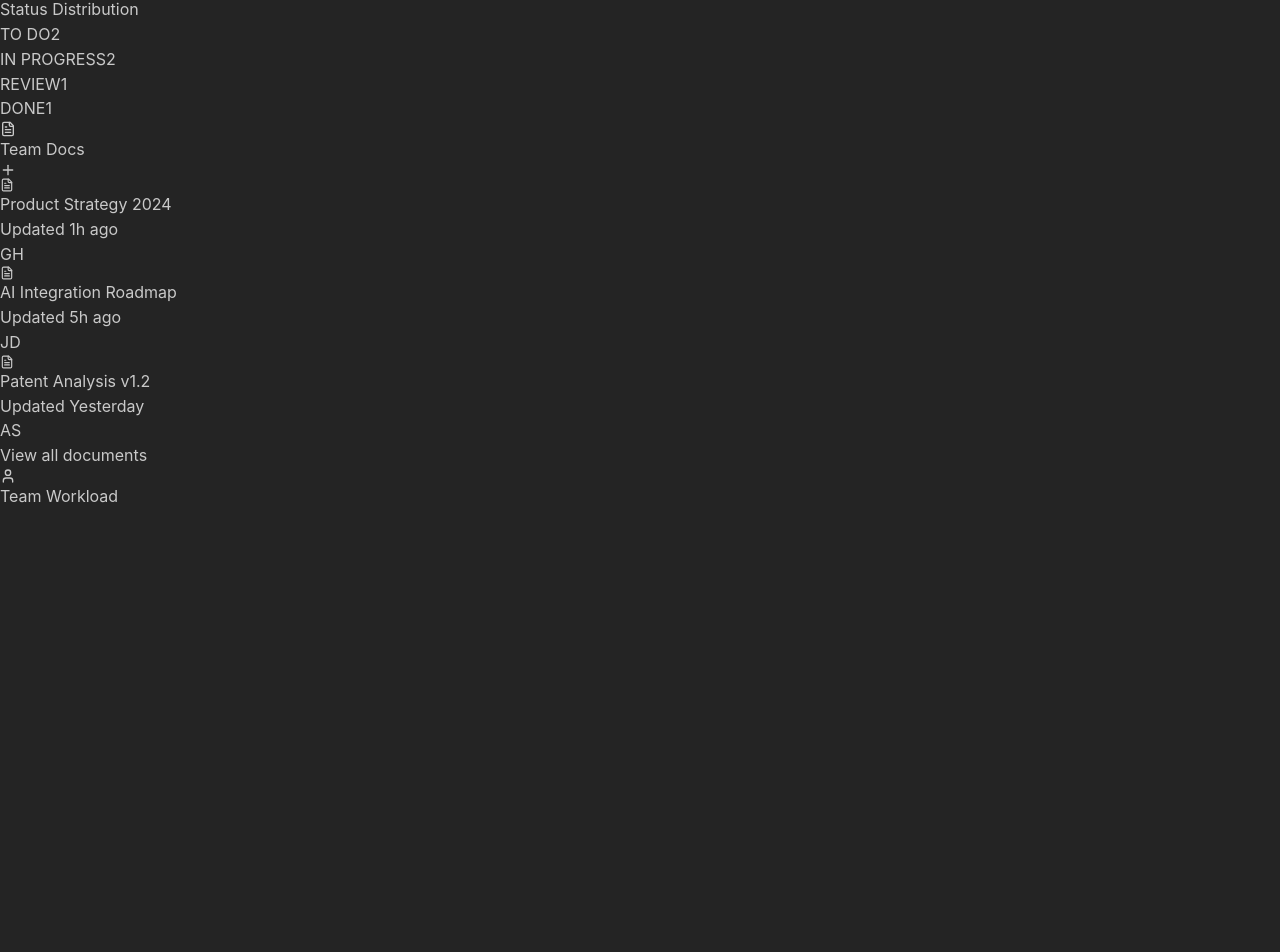
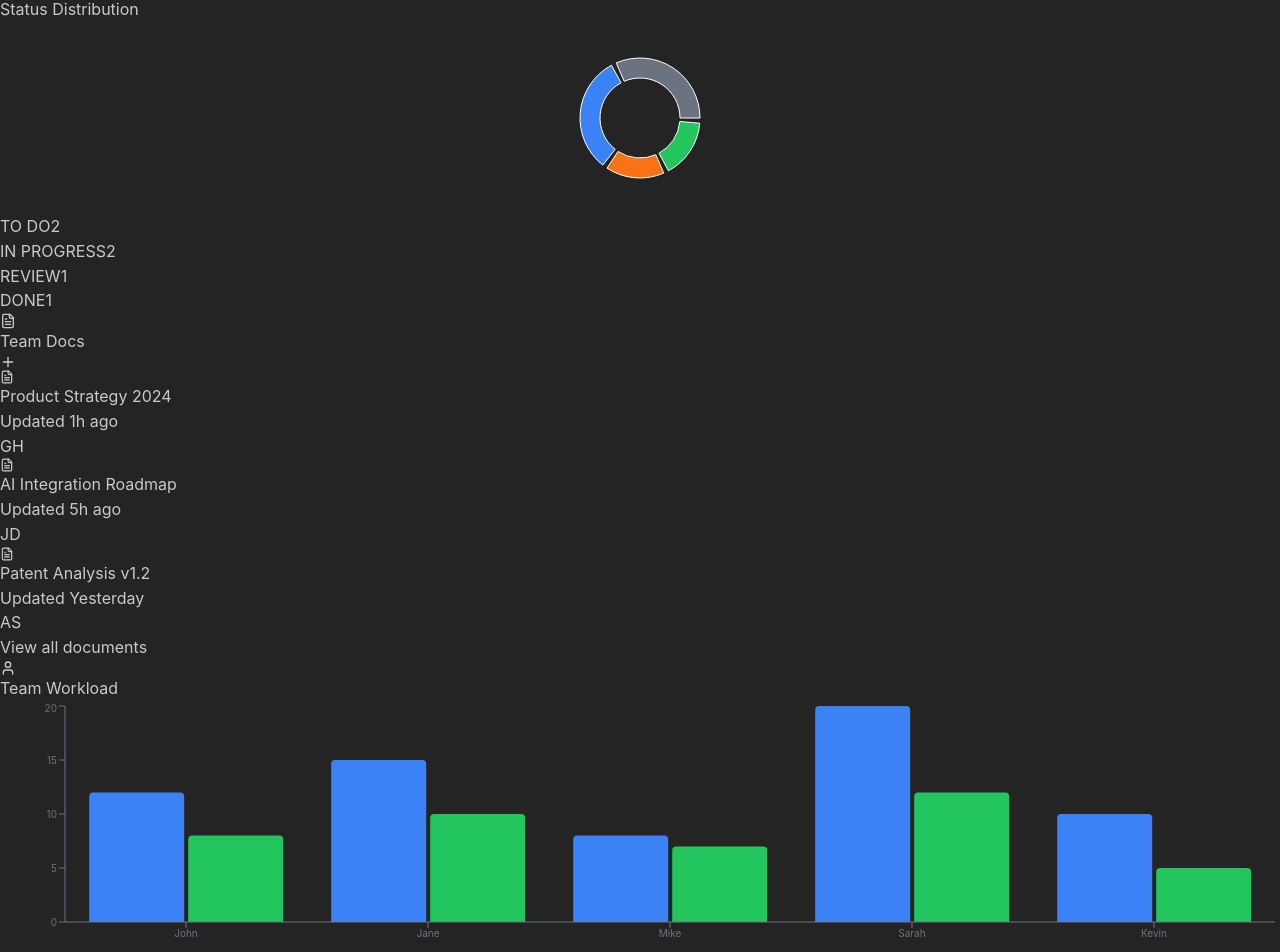
Before and after one commit to hurxxxx/open-work-hub, a React (Vite) app in the folder apps/web/: page /pms in a window 1280 px wide. Shown: the part 1513-2465 px from the top of the page. Before the commit the page ends 2022 px from the top, so only its background shows below. Built offline with nearby package versions, Linux system fonts and the light colour scheme; a web font is replaced by a local one.

Commit message:
fix pms overview chart container sizing

```diff
--- a/apps/web/src/components/views/PMSView/OverviewView.tsx
+++ b/apps/web/src/components/views/PMSView/OverviewView.tsx
@@ -96,8 +96,8 @@ export const OverviewView = () => {
             <LayoutDashboard size={16} className="text-clickup-purple" />
             Status Distribution
           </h3>
-          <div className="h-48">
-            <ResponsiveContainer width="100%" height="100%">
+          <div className="h-48 w-full min-w-0">
+            <ResponsiveContainer width="100%" height="100%" minWidth={0} minHeight={192}>
               <PieChart>
                 <Pie
                   data={statusData}
@@ -171,8 +171,8 @@ export const OverviewView = () => {
           <User size={16} className="text-clickup-purple" />
           Team Workload
         </h3>
-        <div className="h-64">
-          <ResponsiveContainer width="100%" height="100%">
+        <div className="h-64 w-full min-w-0">
+          <ResponsiveContainer width="100%" height="100%" minWidth={0} minHeight={256}>
             <BarChart data={[
               { name: 'John', tasks: 12, completed: 8 },
               { name: 'Jane', tasks: 15, completed: 10 },
```
